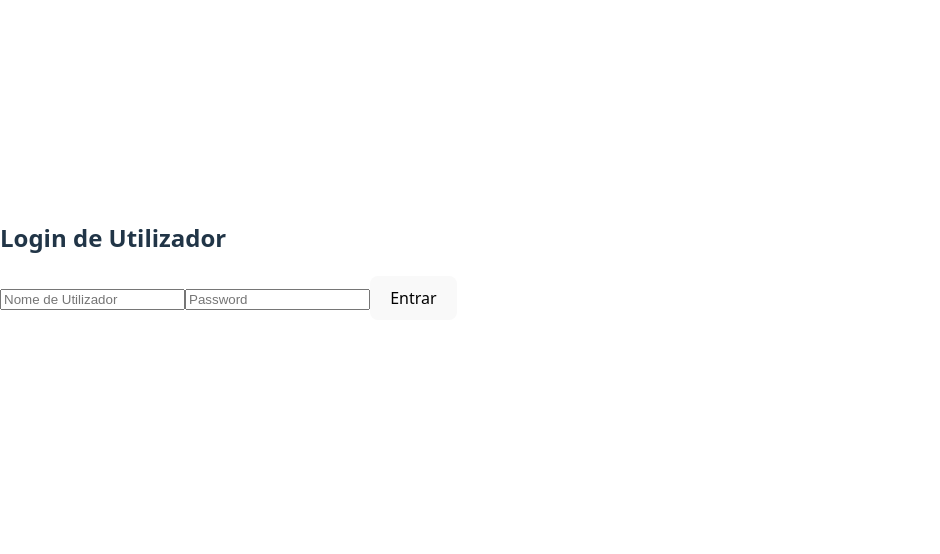
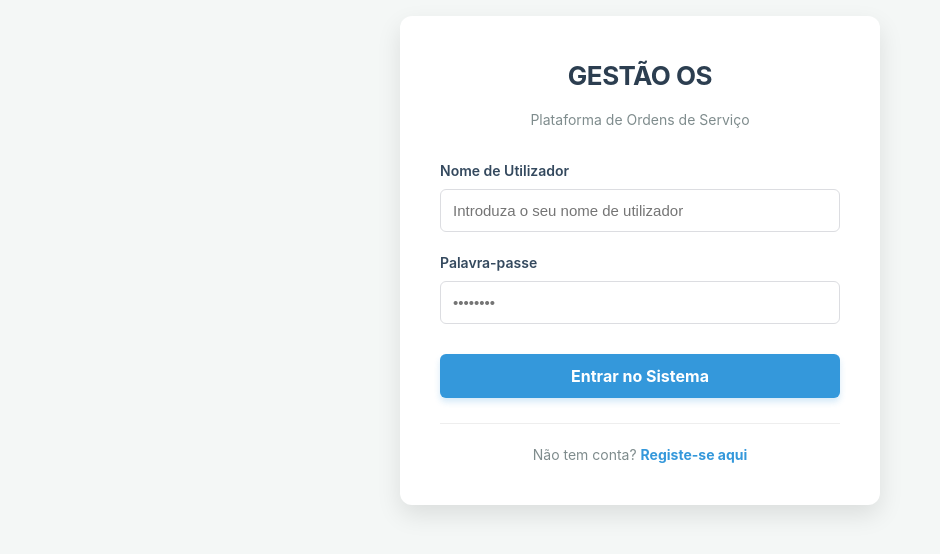
Before and after one commit to HelderOliveira77/crm-os-frontend, a React (Vite) app: page / in a window 1280 px wide. Shown: the part 140-694 px from the top of the page, without its empty margins (0-940 px from the left). Built offline with nearby package versions, Linux system fonts and the light colour scheme.

Commit message:
Atualizações FRONTEND 28012026

```diff
--- a/src/components/Header.jsx
+++ b/src/components/Header.jsx
@@ -41,7 +41,7 @@ const headerStyle = {
         <button
           onClick={handleLogout}
           style={{
-            backgroundColor: '#e74c3c',
+            backgroundColor: '#2c3e50',
             color: 'white',
             border: 'none',
             padding: '8px 15px',
--- a/src/pages/EditarOS.jsx
+++ b/src/pages/EditarOS.jsx
@@ -26,8 +26,8 @@ const styles = {
     input: { width: '100%', padding: '12px 10px', boxSizing: 'border-box', border: '1px solid #bdc3c7', borderRadius: '4px', backgroundColor: '#fff' },
     readOnlyInput: { width: '100%', padding: '12px 10px', boxSizing: 'border-box', border: '1px solid #bdc3c7', borderRadius: '4px', backgroundColor: '#ecf0f1', color: '#7f8c8d', fontWeight: 'bold' },
     datalistInput: { width: '100%', padding: '12px 10px', boxSizing: 'border-box', border: '1px solid #bdc3c7', borderRadius: '4px', backgroundColor: '#fff', fontWeight: '600', color: '#2c3e50' },
-    submitButton: { padding: '12px', backgroundColor: '#2ecc71', color: 'white', border: 'none', borderRadius: '5px', cursor: 'pointer', fontSize: '1.1em', fontWeight: 'bold', boxShadow: '0 4px #27ae60', width: '100%', maxWidth: '400px' },
-    cancelButton: { padding: '10px', backgroundColor: '#e74c3c', color: 'white', border: 'none', borderRadius: '5px', cursor: 'pointer', boxShadow: '0 4px #c0392b', width: '100%', maxWidth: '400px' }
+    submitButton: { padding: '12px', backgroundColor: '#2ecc71', color: 'white', border: 'none', borderRadius: '4px', cursor: 'pointer', fontSize: '1em', fontWeight: 'bold', boxShadow: '0 4px #27ae60', width: '100%', maxWidth: '250px' },
+    cancelButton: { padding: '12px', backgroundColor: '#e74c3c', color: 'white', border: 'none', borderRadius: '4px', cursor: 'pointer', fontSize: '1em', boxShadow: '0 4px #c0392b', width: '100%', maxWidth: '250px' }
 };
 
 // --- COMPONENTES AUXILIARES (REUTILIZADOS) ---
@@ -169,10 +169,48 @@ export default function EditarOS() {
     return (
         <div style={styles.container}>
 
-{/* Título Dinâmico adicionado aqui */}
-<h2 style={{ color: '#2c3e50', marginBottom: '20px' }}>
+
+
+<div style={{
+    display: 'flex',
+    justifyContent: 'space-between',
+    alignItems: 'center',
+    marginBottom: '25px',
+    backgroundColor: '#fff',
+    padding: '15px 20px',
+    borderRadius: '8px',
+    boxShadow: '0 2px 4px rgba(0,0,0,0.05)'
+}}>
+    <h2 style={{ color: '#2c3e50', margin: 0, fontSize: '1.6em' }}>
                 Editar Ordem de Serviço {formData.num_o_s ? `#${formData.num_o_s}` : ''}
             </h2>
+
+
+    <div style={{ display: 'flex', gap: '12px' }}>
+        <button
+            onClick={() => navigate(-1)}
+            style={{
+                display: 'flex',
+                alignItems: 'center',
+                gap: '8px',
+                backgroundColor: '#2c3e50',
+                color: 'white',
+                border: 'none',
+                padding: '10px 20px',
+                borderRadius: '4px',
+                cursor: 'pointer',
+                fontWeight: 'bold',
+                fontSize: '0.9em',
+                transition: 'background-color 0.2s'
+            }}
+            onMouseOver={(e) => e.target.style.backgroundColor = '#7f8c8d'}
+            onMouseOut={(e) => e.target.style.backgroundColor = '#2c3e50'}
+        >
+            ← Voltar
+        </button>
+
+    </div>
+</div>
 
             <form onSubmit={handleSubmit} style={styles.form}>
 
--- a/src/pages/Login.jsx
+++ b/src/pages/Login.jsx
@@ -1,22 +1,94 @@
-// src/pages/Login.jsx
-
 import React, { useState } from 'react';
 import { useAuth } from '../context/AuthContext';
-import { useNavigate } from 'react-router-dom';
+import { useNavigate, Link } from 'react-router-dom';
 
-
-// [IMPORTANTE] REMOVA: const navigate = useNavigate();
-// O HOOK NÃO PODE ESTAR FORA DA FUNÇÃO!
-
+// --- ESTILOS ---
+const styles = {
+    wrapper: {
+        height: '100vh',
+        width: '100vw',
+        display: 'flex',
+        alignItems: 'center',
+        justifyContent: 'center',
+        backgroundColor: '#f4f7f6',
+        fontFamily: 'Inter, system-ui, sans-serif'
+    },
+    loginCard: {
+        backgroundColor: '#ffffff',
+        padding: '40px',
+        borderRadius: '12px',
+        boxShadow: '0 10px 25px rgba(0,0,0,0.1)',
+        width: '100%',
+        maxWidth: '400px',
+        textAlign: 'center'
+    },
+    logo: {
+        fontSize: '26px',
+        fontWeight: 'bold',
+        color: '#2c3e50',
+        marginBottom: '8px',
+        display: 'block',
+        letterSpacing: '-0.5px'
+    },
+    subtitle: {
+        color: '#7f8c8d',
+        marginBottom: '30px',
+        fontSize: '14px'
+    },
+    inputGroup: {
+        marginBottom: '20px',
+        textAlign: 'left'
+    },
+    label: {
+        display: 'block',
+        marginBottom: '8px',
+        fontWeight: '600',
+        color: '#34495e',
+        fontSize: '14px'
+    },
+    input: {
+        width: '100%',
+        padding: '12px',
+        borderRadius: '6px',
+        border: '1px solid #dcdde1',
+        fontSize: '15px',
+        boxSizing: 'border-box',
+        transition: 'border-color 0.2s',
+        outline: 'none'
+    },
+    button: {
+        width: '100%',
+        padding: '12px',
+        backgroundColor: '#3498db',
+        color: 'white',
+        border: 'none',
+        borderRadius: '6px',
+        fontSize: '16px',
+        fontWeight: 'bold',
+        cursor: 'pointer',
+        marginTop: '10px',
+        transition: 'background-color 0.2s',
+        boxShadow: '0 4px 6px rgba(52, 152, 219, 0.2)'
+    },
+    linkContainer: {
+        marginTop: '25px',
+        fontSize: '14px',
+        color: '#7f8c8d',
+        borderTop: '1px solid #eee',
+        paddingTop: '20px'
+    },
+    link: {
+        color: '#3498db',
+        textDecoration: 'none',
+        fontWeight: 'bold'
+    }
+};
 
 function Login() {
   const [formData, setFormData] = useState({ username: '', password: '' });
+  const { login } = useAuth();
+  const navigate = useNavigate();
 
-  // [CORRETO] HOOKS DEVEM ESTAR SEMPRE AQUI DENTRO DA FUNÇÃO
-  const { login } = useAuth();
-  const navigate = useNavigate(); // [CORRETO] Apenas uma vez dentro da função
-
-  // ... (restante código)
   const handleChange = (e) => {
     setFormData({ ...formData, [e.target.name]: e.target.value });
   };
@@ -24,26 +96,65 @@ function Login() {
   const handleSubmit = async (e) => {
     e.preventDefault();
 
-    // ... (lógica de login) ...
+    // Chamada ao contexto usando username conforme o teu registo
     const result = await login(formData.username, formData.password);
 
-    if (result.success) {
-      alert('Login bem-sucedido! Redirecionando...');
+    if (result && result.success) {
+      // Login bem-sucedido
       navigate('/dashboard');
     } else {
-      alert(`Erro de Login: ${result.message}`);
+      // Mostra o erro retornado pela API (ex: "Utilizador não encontrado")
+      alert(`Erro de Login: ${result?.message || 'Credenciais inválidas'}`);
     }
   };
 
-  // ... (restante código do formulário)
   return (
-    <div>
-      <h2>Login de Utilizador</h2>
-      <form onSubmit={handleSubmit}>
-        <input type="text" name="username" placeholder="Nome de Utilizador" onChange={handleChange} required />
-        <input type="password" name="password" placeholder="Password" onChange={handleChange} required />
-        <button type="submit">Entrar</button>
-      </form>
+    <div style={styles.wrapper}>
+      <div style={styles.loginCard}>
+        <span style={styles.logo}>GESTÃO OS</span>
+        <p style={styles.subtitle}>Plataforma de Ordens de Serviço</p>
+
+        <form onSubmit={handleSubmit}>
+          <div style={styles.inputGroup}>
+            <label style={styles.label}>Nome de Utilizador</label>
+            <input
+              type="text"
+              name="username"
+              style={styles.input}
+              placeholder="Introduza o seu nome de utilizador"
+              value={formData.username}
+              onChange={handleChange}
+              required
+            />
+          </div>
+
+          <div style={styles.inputGroup}>
+            <label style={styles.label}>Palavra-passe</label>
+            <input
+              type="password"
+              name="password"
+              style={styles.input}
+              placeholder="••••••••"
+              value={formData.password}
+              onChange={handleChange}
+              required
+            />
+          </div>
+
+          <button
+            type="submit"
+            style={styles.button}
+            onMouseOver={(e) => e.target.style.backgroundColor = '#2980b9'}
+            onMouseOut={(e) => e.target.style.backgroundColor = '#3498db'}
+          >
+            Entrar no Sistema
+          </button>
+        </form>
+
+        <div style={styles.linkContainer}>
+          Não tem conta? <Link to="/register" style={styles.link}>Registe-se aqui</Link>
+        </div>
+      </div>
     </div>
   );
 }
--- a/src/pages/VisualizarOS.jsx
+++ b/src/pages/VisualizarOS.jsx
@@ -11,8 +11,8 @@ const styles = {
     label: { display: 'block', marginBottom: '5px', fontWeight: '600', color: '#34495e', fontSize: '0.95em' },
     viewField: { width: '100%', padding: '12px 10px', border: '1px solid #bdc3c7', borderRadius: '4px', backgroundColor: '#f9f9f9', color: '#2c3e50', minHeight: '42px', display: 'flex', alignItems: 'center', boxSizing: 'border-box' },
     textAreaView: { width: '100%', padding: '12px 10px', border: '1px solid #bdc3c7', borderRadius: '4px', backgroundColor: '#f9f9f9', color: '#2c3e50', minHeight: '100px', whiteSpace: 'pre-wrap', boxSizing: 'border-box' },
-    backButton: { padding: '12px', backgroundColor: '#3498db', color: 'white', border: 'none', borderRadius: '5px', cursor: 'pointer', fontSize: '1.1em', fontWeight: 'bold', width: '100%', maxWidth: '400px' },
-    printButton: { padding: '12px 25px', backgroundColor: '#2ecc71', color: 'white', border: 'none', borderRadius: '5px', cursor: 'pointer', fontWeight: 'bold' }
+    backButton: { padding: '10px', backgroundColor: '#2c3e50', color: 'white', border: 'none', borderRadius: '4px', cursor: 'pointer', fontSize: '1em', fontWeight: 'bold', width: '100%', maxWidth: '250px' },
+    printButton: { padding: '10px 20px', backgroundColor: '#2ecc71', color: 'white', border: 'none', borderRadius: '4px', cursor: 'pointer', fontWeight: 'bold', fontSize: '0.9em' }
 };
 
 
@@ -74,6 +74,10 @@ export default function VisualizarOS() {
     const { token } = useAuth();
     const [formData, setFormData] = useState(null);
 
+
+
+
+
     useEffect(() => {
         const fetchOS = async () => {
             try {
@@ -94,30 +98,68 @@ export default function VisualizarOS() {
 
     return (
         <div style={styles.container}>
-            <div style={{ display: 'flex', justifyContent: 'space-between', alignItems: 'center', marginBottom: '25px' }}>
-                <h2 style={{ color: '#2c3e50', margin: 0 }}>Consulta de Ordem de Serviço {formData.num_o_s ? `#${formData.num_o_s}` : ''}</h2>
-                <button onClick={() => window.print()} style={styles.printButton}>Imprimir PDF</button>
+            <div style={{
+                display: 'flex',
+                justifyContent: 'space-between',
+                alignItems: 'center',
+                marginBottom: '25px',
+                backgroundColor: '#fff',
+                padding: '15px 20px',
+                borderRadius: '8px',
+                boxShadow: '0 2px 4px rgba(0,0,0,0.05)'
+            }}>
+                <h2 style={{ color: '#2c3e50', margin: 0, fontSize: '1.6em' }}>
+                    Consulta de Ordem de Serviço {formData.num_o_s ? `#${formData.num_o_s}` : ''}
+                </h2>
 
+                <div style={{ display: 'flex', gap: '12px' }}>
+                    <button
+                        onClick={() => navigate(-1)}
+                        style={{
+                            display: 'flex',
+                            alignItems: 'center',
+                            gap: '8px',
+                            backgroundColor: '#2c3e50',
+                            color: 'white',
+                            border: 'none',
+                            padding: '10px 20px',
+                            borderRadius: '4px',
+                            cursor: 'pointer',
+                            fontWeight: 'bold',
+                            fontSize: '0.9em',
+                            transition: 'background-color 0.2s'
+                        }}
+                        onMouseOver={(e) => e.target.style.backgroundColor = '#7f8c8d'}
+                        onMouseOut={(e) => e.target.style.backgroundColor = '#2c3e50'}
+                    >
+                        ← Voltar
+                    </button>
+
+                    <button onClick={() => window.print()} style={styles.printButton}>
+                        Imprimir PDF
+                    </button>
+                </div>
             </div>
+
 
             <div style={styles.form}>
 
                 {/* 1. INFORMAÇÃO BÁSICA */}
-                <Section title="1. INFORMAÇÃO BÁSICA">
+                <Section title="INFORMAÇÃO BÁSICA">
                     <ViewField label="Nº Ordem Serviço" value={formData.num_o_s} />
                     <ViewField label="Nº Orçamento" value={formData.num_orc} />
                     <ViewField label="Depósito Legal" value={formData.deposito_legal} />
                     <ViewField label="Cliente" value={formData.cliente} fullWidth />
                     <ViewField label="Descrição do Trabalho" value={formData.desc_trab} isTextArea fullWidth />
                     <SubGrid>
-                        <ViewField label="Data de Abertura" value={formData.data_aber?.slice(0,10)} />
-                        <ViewField label="Data de Receção" value={formData.data_recep?.slice(0,10)} />
+                        <ViewField label="Data de Abertura" value={formData.data_aber?.slice(0, 10)} />
+                        <ViewField label="Data de Receção" value={formData.data_recep?.slice(0, 10)} />
                         <ViewField label="Estado" value={formData.estado} />
                     </SubGrid>
                 </Section>
 
                 {/* 2. CARACTERÍSTICAS GERAIS */}
-                <Section title="2. CARACTERÍSTICAS GERAIS">
+                <Section title="CARACTERÍSTICAS GERAIS">
                     <SubGrid>
                         <ViewField label="Formato" value={formData.formato} />
                         <ViewField label="Nº Páginas" value={formData.num_pag} />
@@ -129,7 +171,7 @@ export default function VisualizarOS() {
                 </Section>
 
                 {/* 3. CARACTERÍSTICAS MIOLO */}
-                <Section title="3. CARACTERÍSTICAS MIOLO (definição papel)">
+                <Section title="CARACTERÍSTICAS MIOLO (definição papel)">
                     <ViewField label="Acabamento" value={formData.acabamento} />
                     <ViewField label="Cores" value={formData.cores_miolo} />
                     <SubGrid>
@@ -146,7 +188,7 @@ export default function VisualizarOS() {
                 </Section>
 
                 {/* 4. CARACTERÍSTICAS CAPA */}
-                <Section title="4. CARACTERÍSTICAS CAPA">
+                <Section title="CARACTERÍSTICAS CAPA">
                     <ViewField label="Lombada (mm)" value={formData.lombada} />
                     <ViewField label="Cores" value={formData.cores_capa} />
                     <SubGrid>
@@ -164,7 +206,7 @@ export default function VisualizarOS() {
                 </Section>
 
                 {/* 5. INFORMAÇÃO PROVAS E CHAPAS */}
-                <Section title="5. INFORMAÇÃO PROVAS E CHAPAS" layoutType="four">
+                <Section title="INFORMAÇÃO PROVAS E CHAPAS" layoutType="four">
                     <ViewField label="N.º Provas Cor" value={formData.provas_cor} />
                     <ViewField label="N.º Ozalide Digital" value={formData.ozalide_digital} />
                     <ViewField label="Provas Konica" value={formData.provas_konica} />
@@ -172,18 +214,18 @@ export default function VisualizarOS() {
                 </Section>
 
                 {/* 6. ENTREGA/EXPEDIÇÃO */}
-                <Section title="6. ENTREGA/EXPEDIÇÃO">
+                <Section title="ENTREGA/EXPEDIÇÃO">
                     <ViewField label="Local de Entrega" value={formData.local_entrega} />
                     <ViewField label="Forma de Expedição" value={formData.forma_expedicao} />
                 </Section>
 
                 {/* 7. OPERADOR */}
-                <Section title="7. OPERADOR">
+                <Section title="OPERADOR">
                     <ViewField label="Operador" value={formData.operador} />
                     <ViewField label="Tempo (horas)" value={formData.tempo_operador} />
                 </Section>
 
-                <div style={{ display: 'flex', flexDirection: 'column', alignItems: 'center', marginTop: '30px', gap: '10px' }}>
+                <div style={{ display: 'flex', flexDirection: 'column', alignItems: 'center', marginTop: '30px', gap: '10px',  }}>
                     <button onClick={() => navigate('/dashboard')} style={styles.backButton}>Voltar</button>
                 </div>
             </div>
```
Also changed, not shown: src/App.jsx (+18 -24 lines), src/components/SideBar.jsx (+6 -1 lines), src/pages/DashboardHome.jsx (+41 -11 lines), src/pages/NovaOS.jsx (+47 -13 lines).
